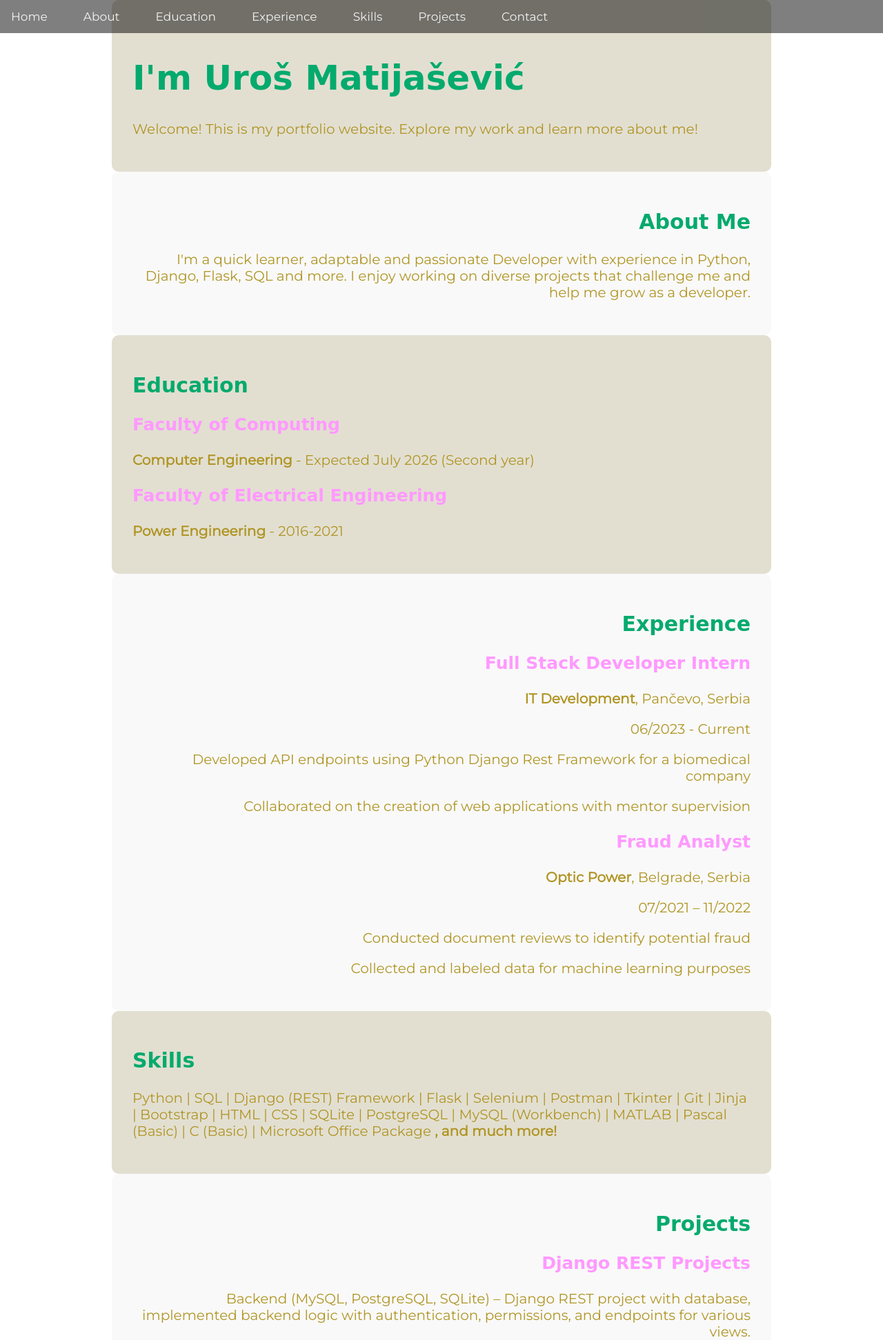
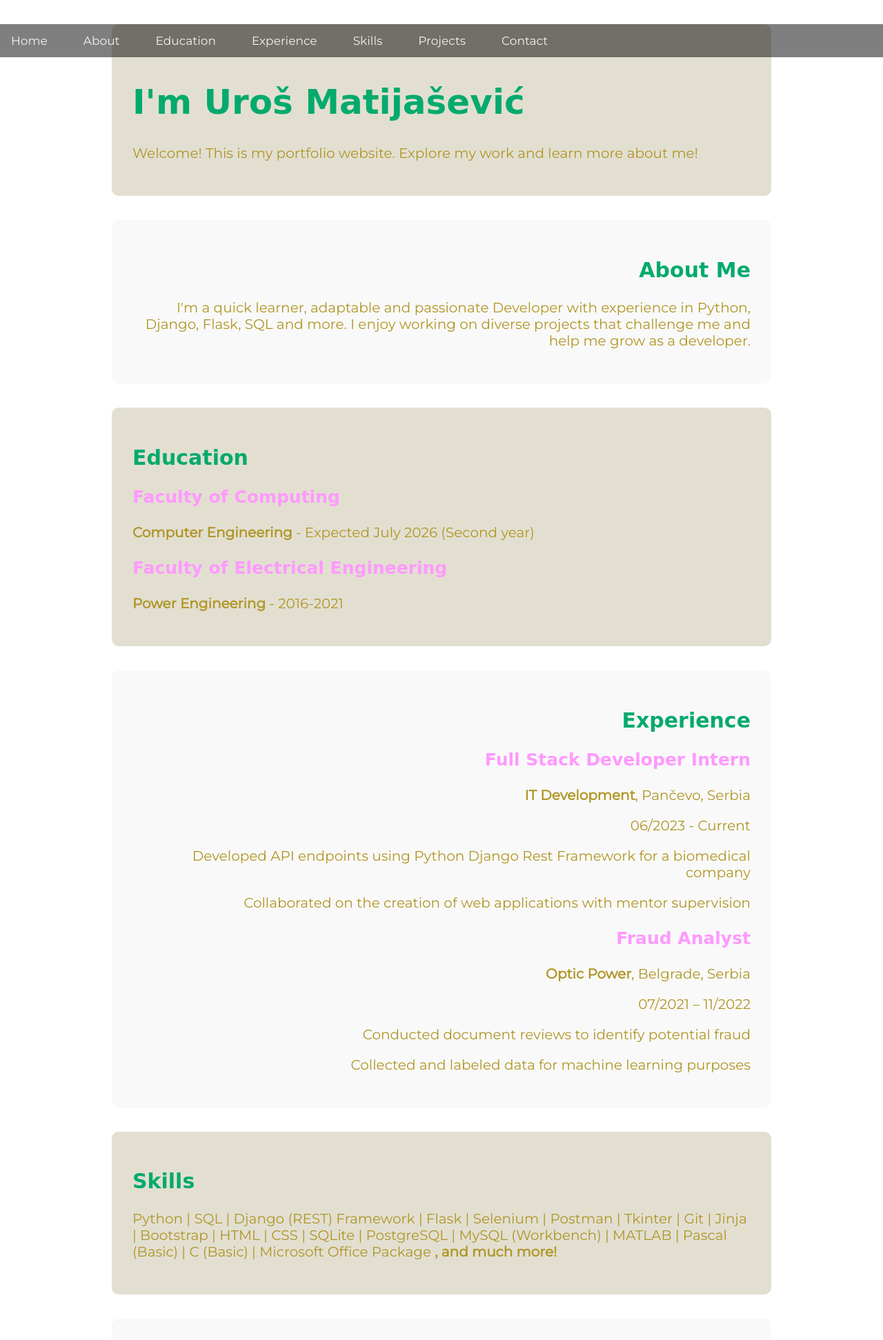
Before and after one commit to UrosMatijas/UrosMatijas.github.io, a Flask app: page / in a window 1280 px wide. Shown: the top 1943 px of the page at 69% size. Run offline with Flask 2, Linux system fonts and the light colour scheme; some web fonts are replaced.

Commit message:
Update styles.css

```diff
--- a/static/styles.css
+++ b/static/styles.css
@@ -67,8 +67,7 @@ p {
 
 .section {
     width: 70%;
-    margin-top: 50px;
-    margin: auto;
+    margin: 35px auto;
     padding-top: 70px;
     padding-bottom: 60px;
     border-radius: 10px;
```
